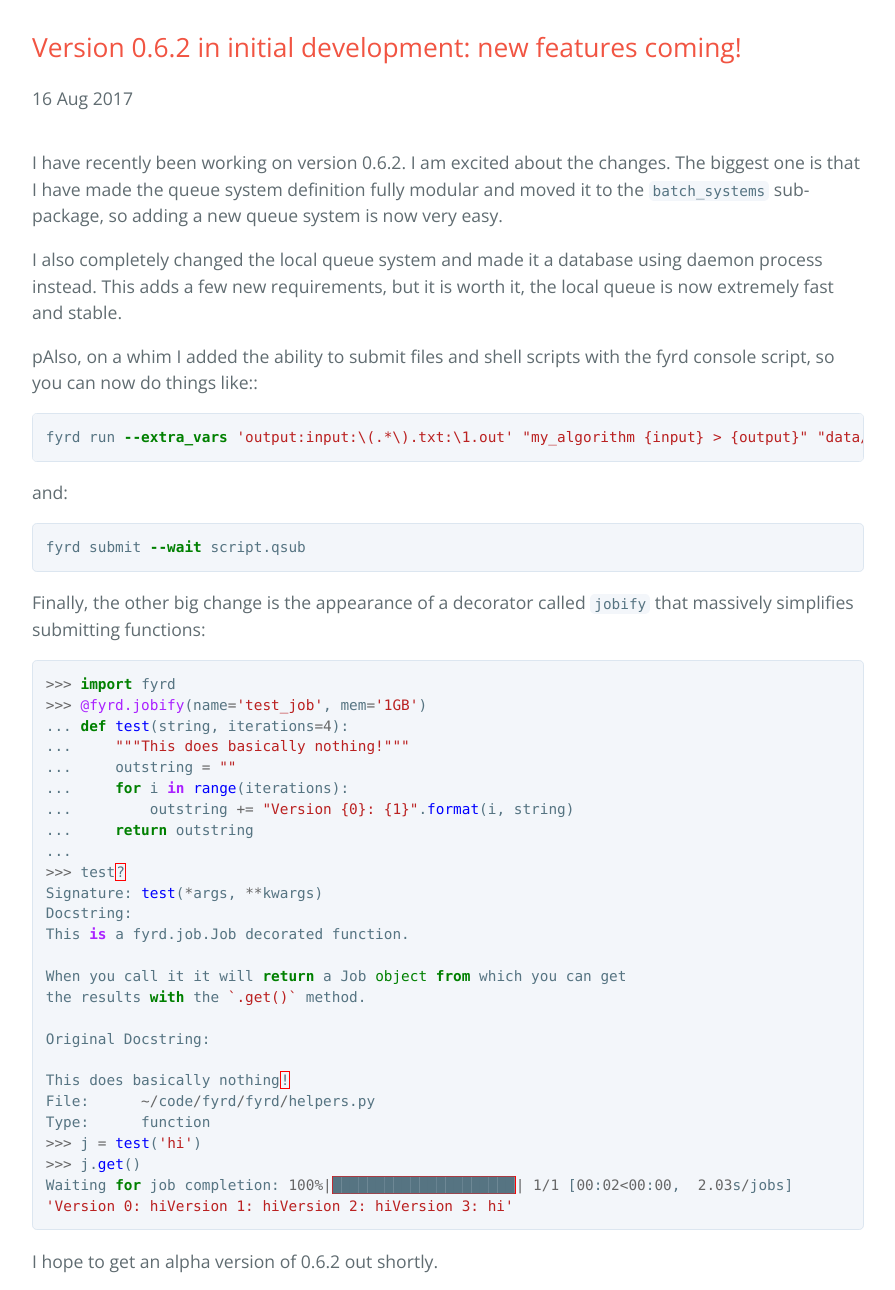
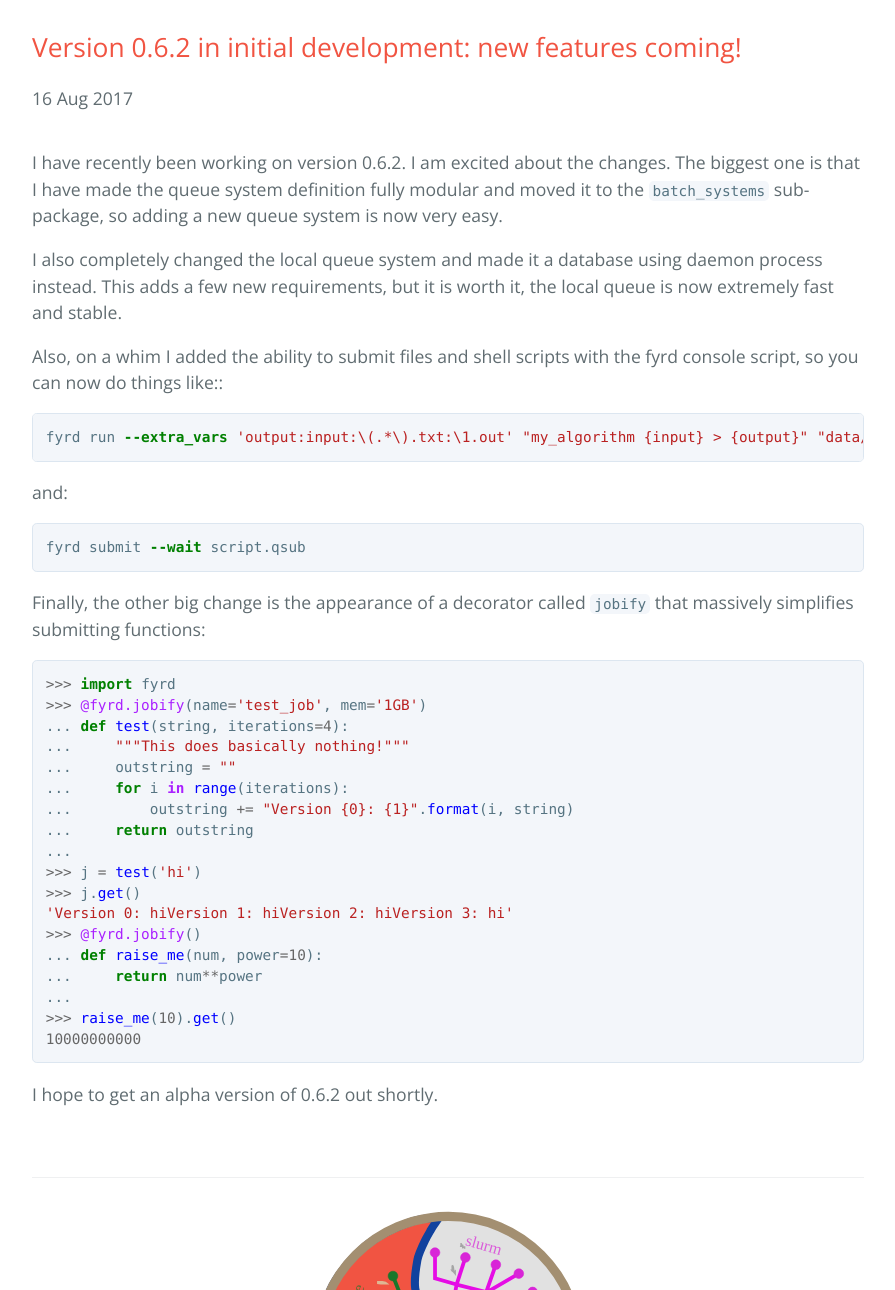
Before and after one commit to MikeDacre/fyrd, a Jekyll site: the page built from _posts/news/2017-08-16-version-0.6.2-coming.md, in a window 1280 px wide and 1400 px high, scrolled down 519 px, cut to the strip 110-1400 px from the top of the window. Shown: the whole strip, without its empty margins (192-1087 px from the left). Built offline with Jekyll 4.4.1, drawn with Linux system fonts in a browser that asks for light colours; nearby versions of some CDN libraries.

Commit message:
Bugfix to latest story syntax

````diff
--- a/_posts/news/2017-08-16-version-0.6.2-coming.md
+++ b/_posts/news/2017-08-16-version-0.6.2-coming.md
@@ -7,6 +7,7 @@ title:       "Version 0.6.2 in initial development: new features coming!"
 ---
 
 I have recently been working on version 0.6.2. I am excited about the changes.
+<!--break-->
 The biggest one is that I have made the queue system definition fully modular
 and moved it to the `batch_systems` sub-package, so adding a new queue system
 is now very easy.
@@ -15,7 +16,7 @@ I also completely changed the local queue system and made it a database using
 daemon process instead. This adds a few new requirements, but it is worth it,
 the local queue is now extremely fast and stable.
 
-pAlso, on a whim I added the ability to submit files and shell scripts with the fyrd
+Also, on a whim I added the ability to submit files and shell scripts with the fyrd
 console script, so you can now do things like::
 
 ```shell
@@ -41,23 +42,15 @@ massively simplifies submitting functions:
 ...         outstring += "Version {0}: {1}".format(i, string)
 ...     return outstring
 ...
->>> test?
-Signature: test(*args, **kwargs)
-Docstring:
-This is a fyrd.job.Job decorated function.
-
-When you call it it will return a Job object from which you can get
-the results with the `.get()` method.
-
-Original Docstring:
-
-This does basically nothing!
-File:      ~/code/fyrd/fyrd/helpers.py
-Type:      function
 >>> j = test('hi')
 >>> j.get()
-Waiting for job completion: 100%|█████████████████████| 1/1 [00:02<00:00,  2.03s/jobs]
 'Version 0: hiVersion 1: hiVersion 2: hiVersion 3: hi'
+>>> @fyrd.jobify()
+... def raise_me(num, power=10):
+...     return num**power
+...
+>>> raise_me(10).get()
+10000000000
 ```
 
 I hope to get an alpha version of 0.6.2 out shortly.
````
